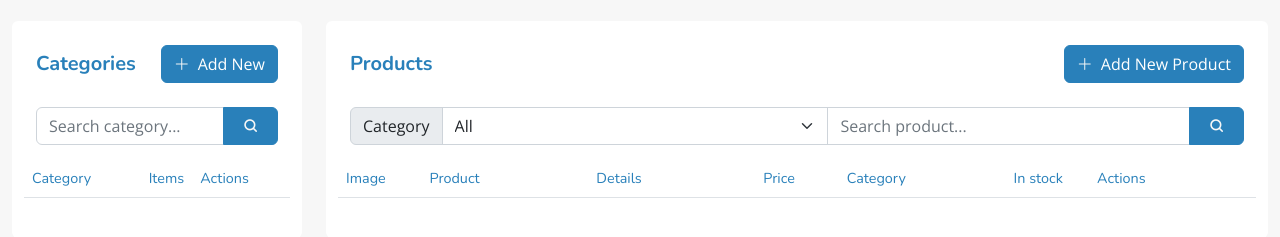
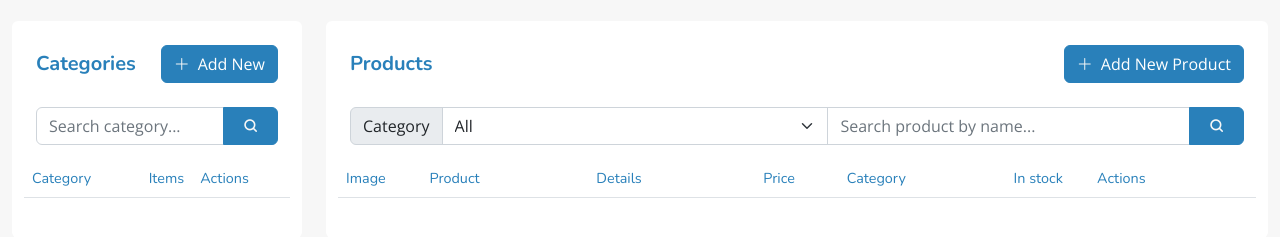
Before and after one commit to ajrnesto/RoadResQWeb, a website with bundled scripts: page admin/products.html in a window 1280 px wide. Shown: the part 59-296 px from the top of the page. Built offline with nearby package versions, Linux system fonts and the light colour scheme; no server answers.

Commit message:
Initial commit

```diff
--- a/admin/products.html
+++ b/admin/products.html
@@ -102,7 +102,7 @@
 									<datalist id="datalistCategories">
 										<option value="Uncategorized">
 									</datalist-->
-								<input type="text" class="form-control" placeholder="Search product..." aria-label="Search product..." aria-describedby="btnSearch">
+								<input type="text" class="form-control" placeholder="Search product by name..." aria-label="Search product by name..." aria-describedby="btnSearch">
 								<button class="btn btn-primary search-button" type="button" id="btnSearch">
 									<i class="fi fi-br-search text-light mx-2" style="font-size: 0.8rem;"></i>
 								</button>
```
